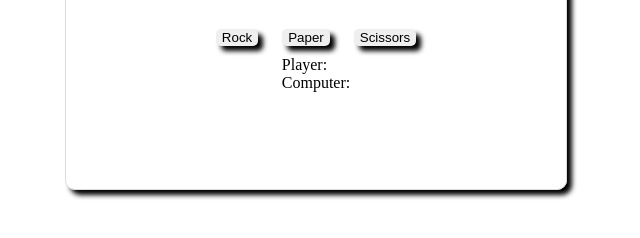
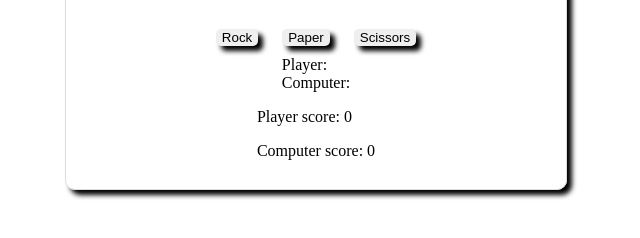
Before and after one commit to Jarmps90/rockPaperScissors, a plain HTML site: page index.html in a window 1280 px wide. Shown: the part 70-308 px from the top of the page, without its empty margins (324-964 px from the left). Drawn offline with Linux system fonts and the light colour scheme.

Commit message:
added score counter div

```diff
--- a/index.html
+++ b/index.html
@@ -16,11 +16,16 @@
                 <button id="paper">Paper</button>
                 <button id="scissors">Scissors</button>
             </div>
-            <div class="humanChoiceBtn">
+            <div class="choiceDisplays">
                 <div id="playerChoiceDisplay">Player: </div>
                 <div id="computerChoiceDisplay">Computer: </div>
             </div>
             <div id="outcomeDisplay"></div>
+
+            <div class="scores">
+                <p id="playerScore">Player score: 0 </p>
+                <p id="computerScore">Computer score: 0 </p>
+            </div>
         </div>
 
     </body>
```
